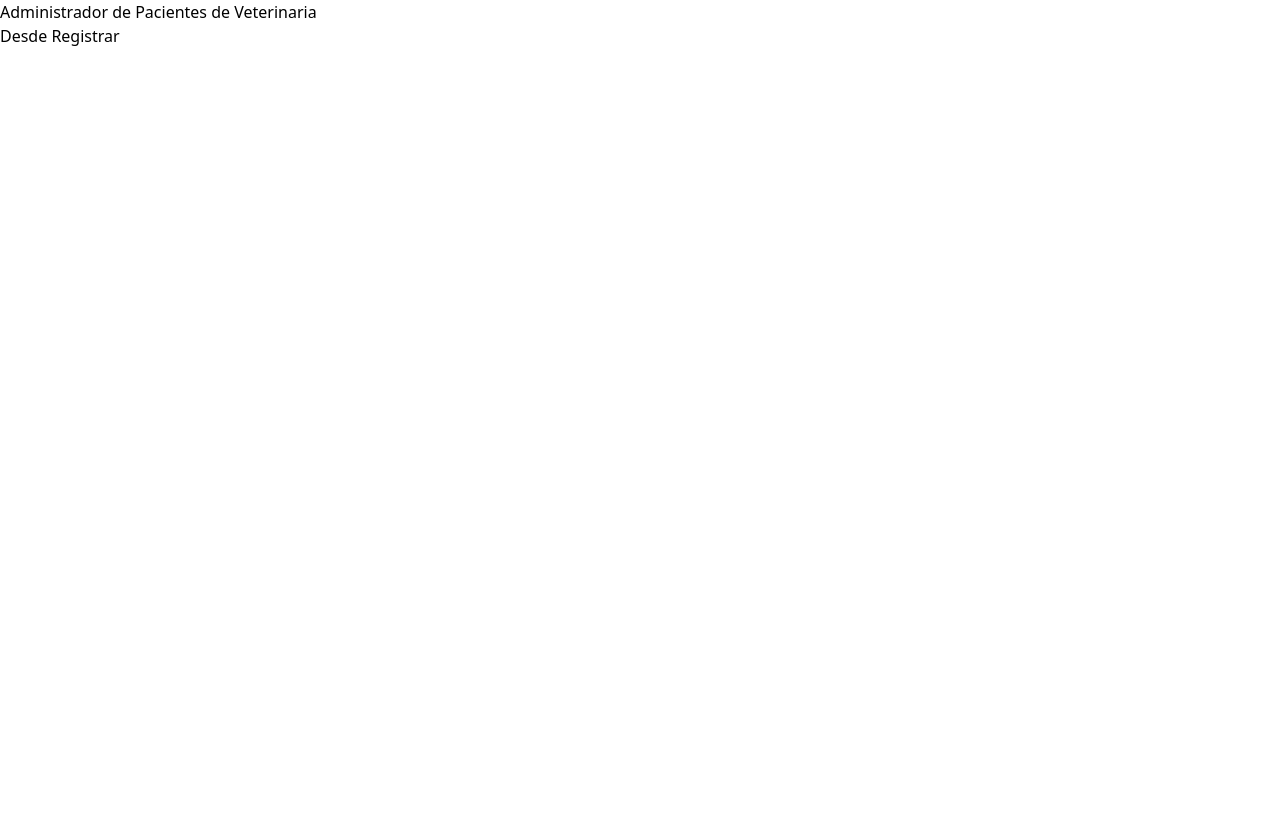
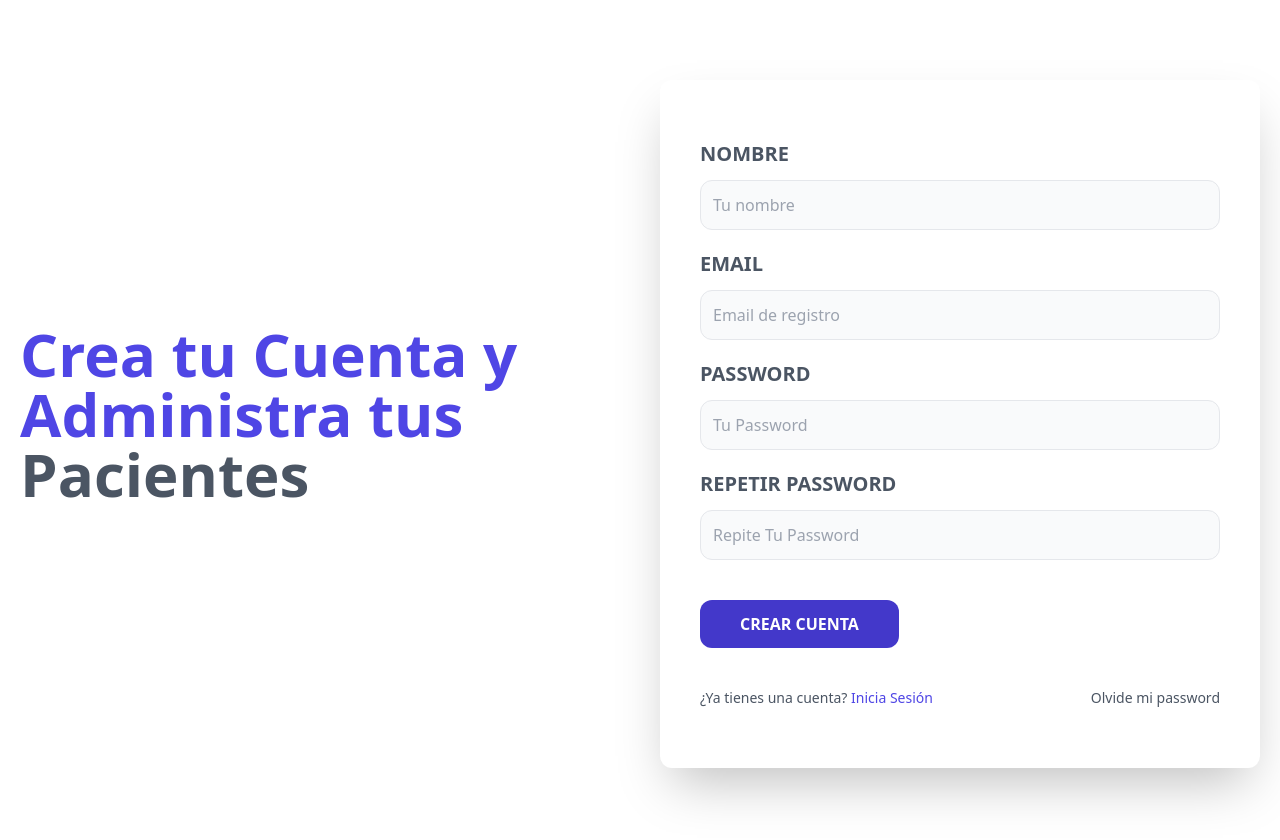
Before and after one commit to Guilleto98/Frontend-AgenciaVeterinaria, a React (Vite) app: page /registrar in a window 1280 px wide. Before the commit the page ends 800 px from the top, so only its background shows below. Built offline with nearby package versions, Linux system fonts and the light colour scheme.

Commit message:
Create respective components

```diff
--- a/index.html
+++ b/index.html
@@ -6,7 +6,7 @@
     <meta name="viewport" content="width=device-width, initial-scale=1.0" />
     <title>APV - Administrador de Pacientes de Veterinaria</title>
   </head>
-  <body>
+  <body class="bg-gra-50 min-h-screen">
     <div id="root"></div>
     <script type="module" src="/src/main.jsx"></script>
   </body>
--- a/src/App.jsx
+++ b/src/App.jsx
@@ -12,7 +12,7 @@
         <Route path='/' element={<AuthLayout/>}>
           <Route index element={<Login/>}/>
           <Route path='registrar' element={<Registrar/>}/>
-          <Route path='olvide-passwordr' element={<OlvidePassword/>}/>
+          <Route path='olvide-password' element={<OlvidePassword/>}/>
           <Route path='confirmar/:id' element={<ConfirmarCuenta/>}/>
         </Route>
     </Routes>
--- a/src/layout/AuthLayout.jsx
+++ b/src/layout/AuthLayout.jsx
@@ -2,11 +2,11 @@
 const AuthLayout = () => {
   return (
     <>
-        <h1>
-            Administrador de Pacientes de Veterinaria
-        </h1>
 
-        <Outlet/>
+        <main className='container mx-auto md:grid md:grid-cols-2 mt-10 gap-10 p-5 items-center'>
+          <Outlet/>
+        </main>
+
     </>
   )
 }
--- a/src/paginas/Login.jsx
+++ b/src/paginas/Login.jsx
@@ -1,9 +1,53 @@
-import React from 'react'
+import { Link } from "react-router-dom"
 
 const Login = () => {
   return (
     <>
-        <h2>Formulario aqui</h2>
+      <div>
+        <h1 className='text-indigo-600 font-black text-6xl'>
+            Inicia Sesion y Administra tus
+            <span className='text-gray-600'> Pacientes</span>
+        </h1>
+      </div>
+
+      <div className="mt-20 md:mt-5 shadow-2xl px-10 py-10 rounded-xl bg-white ">
+        <form action="">
+
+          <div className='my-5'>
+            <label htmlFor="" className='uppercase text-gray-600 block text-xl font-bold'>
+              Email
+            </label>
+            <input type="email"
+                   placeholder='Email de registro'
+                   className='border w-full p-3 mt-3 bg-gray-50 rounded-xl'
+            />
+          </div>
+          <div>
+            <label htmlFor="" className='uppercase text-gray-600 block text-xl font-bold'>
+              Password
+            </label>
+            <input type="password"
+                   placeholder='Tu Password'
+                   className='border w-full p-3 mt-3 bg-gray-50 rounded-xl'
+            />
+          </div>
+
+          <input
+            type="submit"
+            value="Iniciar Sesión"
+            className="bg-indigo-700 w-full py-3 px-10 rounded-xl
+                       text-white uppercase font-bold mt-5
+                       hover:cursor-pointer hover:bg-indigo-500
+                       md:w-auto"
+          />
+
+        </form>
+
+        <nav className='mt-5 lg:flex lg:justify-between'>
+          <Link to="/registrar" className='block text-center my-5 text-sm text-gray-600'>¿No tienes una cuenta? <span className='text-indigo-600'>Registrate</span></Link>
+          <Link to="/olvide-password" className='block text-center my-5 text-sm text-gray-600'>Olvide mi password</Link>
+       </nav>
+      </div>
     </>
   )
 }
--- a/src/paginas/OlvidePassword.jsx
+++ b/src/paginas/OlvidePassword.jsx
@@ -1,9 +1,42 @@
-import React from 'react'
+import { Link } from "react-router-dom"
 
 const OlvidePassword = () => {
   return (
     <>
-        <h1>Desde Olvide Password</h1>
+      <div>
+        <h1 className='text-indigo-600 font-black text-6xl'>
+            Recupera tu Acceso y no Pierdas tus
+            <span className='text-gray-600'> Pacientes</span>
+        </h1>
+      </div>
+
+      <div className="mt-20 md:mt-5 shadow-2xl px-10 py-10 rounded-xl bg-white ">
+        <form action="">
+
+          <div className='my-5'>
+            <label htmlFor="" className='uppercase text-gray-600 block text-xl font-bold'>
+              Email
+            </label>
+            <input type="email"
+                   placeholder='Email de registro'
+                   className='border w-full p-3 mt-3 bg-gray-50 rounded-xl'
+            />
+          </div>
+          <input
+            type="submit"
+            value="Enviar Instrucciones"
+            className="bg-indigo-700 w-full py-3 px-10 rounded-xl
+                       text-white uppercase font-bold mt-5
+                       hover:cursor-pointer hover:bg-indigo-500
+                       md:w-auto"
+          />
+        </form>
+
+        <nav className='mt-5 lg:flex lg:justify-between'>
+          <Link to="/" className='block text-center my-5 text-sm text-gray-600'>¿Ya tienes una cuenta? <span className='text-indigo-600'>Inicia Sesión</span></Link>
+          <Link to="/registrar" className='block text-center my-5 text-sm text-gray-600'>¿No tienes una cuenta? <span className='text-indigo-600'>Registrate</span></Link>       </nav>
+      </div>
+
     </>
   )
 }
--- a/src/paginas/Registrar.jsx
+++ b/src/paginas/Registrar.jsx
@@ -1,9 +1,81 @@
-import React from 'react'
+import { useState } from 'react'
+import { Link } from 'react-router-dom';
 
  const Registrar = () => {
+
+    const [ nombre, setNombre] = useState('');
+    const [ email, setEmail] = useState('');
+    const [ password, setPassword] = useState('');
+    const [ repetirPassword, setRepetirPassword] = useState('');
+
   return (
     <>
-        <h1>Desde Registrar</h1>
+      <div className=''>
+        <h1 className='text-indigo-600 font-black text-6xl'>
+            Crea tu Cuenta y Administra tus
+            <span className='text-gray-600'> Pacientes</span>
+        </h1>
+      </div>
+
+      <div className="mt-20 md:mt-5 shadow-2xl px-10 py-10 rounded-xl bg-white ">
+        <form action="">
+
+        <div className='my-5'>
+            <label htmlFor="" className='uppercase text-gray-600 block text-xl font-bold'>
+              Nombre
+            </label>
+            <input type="text"
+                   placeholder='Tu nombre'
+                   className='border w-full p-3 mt-3 bg-gray-50 rounded-xl'
+            />
+          </div>
+
+          <div className='my-5'>
+            <label htmlFor="" className='uppercase text-gray-600 block text-xl font-bold'>
+              Email
+            </label>
+            <input type="email"
+                   placeholder='Email de registro'
+                   className='border w-full p-3 mt-3 bg-gray-50 rounded-xl'
+            />
+          </div>
+
+          <div className='my-5'>
+            <label htmlFor="" className='uppercase text-gray-600 block text-xl font-bold'>
+              Password
+            </label>
+            <input type="password"
+                   placeholder='Tu Password'
+                   className='border w-full p-3 mt-3 bg-gray-50 rounded-xl'
+            />
+          </div>
+
+          <div className='my-5'>
+            <label htmlFor="" className='uppercase text-gray-600 block text-xl font-bold'>
+              Repetir Password
+            </label>
+            <input type="password"
+                   placeholder='Repite Tu Password'
+                   className='border w-full p-3 mt-3 bg-gray-50 rounded-xl'
+            />
+          </div>
+
+          <input
+            type="submit"
+            value="Crear Cuenta"
+            className="bg-indigo-700 w-full py-3 px-10 rounded-xl
+                       text-white uppercase font-bold mt-5
+                       hover:cursor-pointer hover:bg-indigo-500
+                       md:w-auto"
+          />
+        </form>
+
+        <nav className='mt-5 lg:flex lg:justify-between'>
+          <Link to="/" className='block text-center my-5 text-sm text-gray-600'>¿Ya tienes una cuenta? <span className='text-indigo-600'>Inicia Sesión</span></Link>
+          <Link to="/olvide-password" className='block text-center my-5 text-sm text-gray-600'>Olvide mi password</Link>
+       </nav>
+
+      </div>
     </>
   )
 }
```
